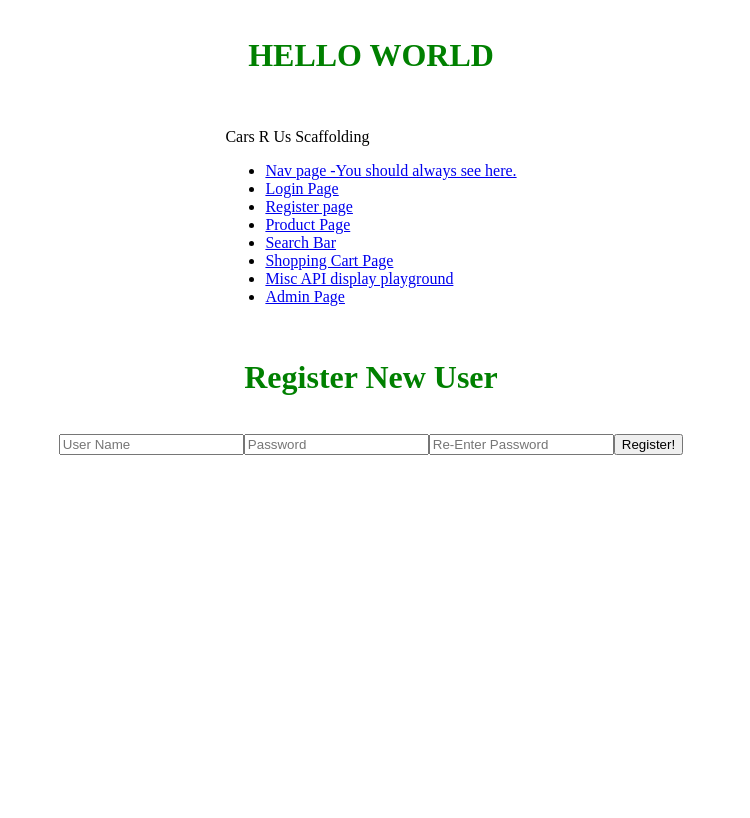
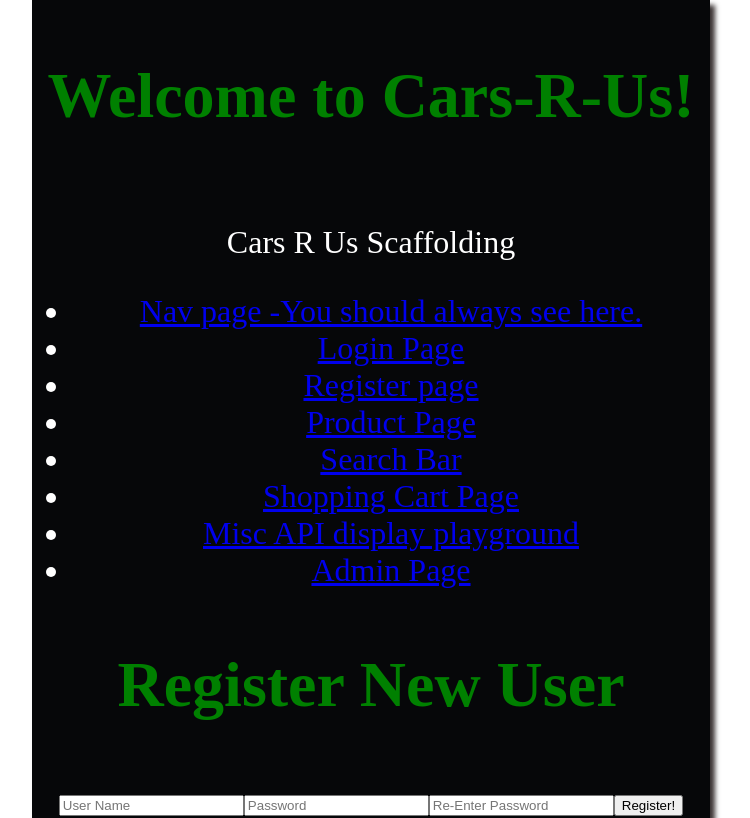
Before and after one commit to 2112-ftb-grace-shopper/Grace-Shopper-A, a React (Create React App) app: page /register in a window 1280 px wide. Shown: the whole page, without its empty margins (269-1019 px from the left). Built offline with nearby package versions, Linux system fonts and the light colour scheme.

Commit message:
register and login should be working, ternairy on shopping cart, need to delete PW

```diff
--- a/api/shoppingCart.js
+++ b/api/shoppingCart.js
@@ -19,6 +19,7 @@ shoppingCartRouter.get('/', requireUser, async (req, res, next) => {
         const id = user.id
         console.log('userID', id)
         console.log('in this try')
+        // get attachProductToProductCart should be called here instead. That is our cart function
         const shoppingCart = await getShoppingCartItemsByUser(id);
         console.log("shoppingCart ==>", shoppingCart)
         return res.send(shoppingCart)
--- a/db/init_db.js
+++ b/db/init_db.js
@@ -59,6 +59,8 @@ async function createTables() {
         "cartId" INTEGER REFERENCES cart(id)
       );
       `);
+      // add id to product_cart
+      // add quantity
       console.log('Finished building the tables!');
   } catch (error) {
     console.log('Error bulding tables!');
--- a/index.js
+++ b/index.js
@@ -1,6 +1,8 @@
 // This is the Web Server
+require('dotenv').config();
 const express = require('express');
 const server = express();
+// call .env file
 const PORT = process.env.PORT || 4000;
 
 
--- a/src/components/App.js
+++ b/src/components/App.js
@@ -35,8 +35,11 @@ useEffect(() => {
 
   return (
     <div className="app-container">
-      <h1>HELLO WORLD</h1>
-        <>
+      <div id='header'>
+      <h1>Welcome to Cars-R-Us!</h1>
+
+
+        <div className='nav-bar'>
           <Navbar isLoggedIn={isLoggedIn} loggedInUsername={loggedInUsername} />
         <Switch>
           <Route path='/searchbar'>
@@ -61,10 +64,10 @@ useEffect(() => {
             <Adminpage />
           </Route>
         </Switch>
-        </>
-        {/* <p>API Status: {APIHealth}</p>  */}
+        </div>
+        </div>
+    </div>
 
-    </div>
   );
 };
 
--- a/src/style/App.css
+++ b/src/style/App.css
@@ -11,3 +11,20 @@
   color: var(--green);
   padding: 1rem;
 }
+#header {
+  display: flex;
+  flex-direction: column;
+  justify-content: space-around;
+  align-items: stretch;
+ background-color: 	#060709;
+ /* padding: 8px; */
+ text-align: center;
+ font-family: 'Parisienne', cursive;
+ color: white;
+ font-size: xx-large;
+ top: 0;
+ /* margin-bottom: 15px; */
+ box-shadow: 5px 5px 5px  rgb(58, 50, 50);
+ /* position: fixed;
+ width: 100%; */
+}
```
Also changed, not shown: db/models/productCart.js (+6 -2 lines), db/models/users.js (+9 -3 lines).
